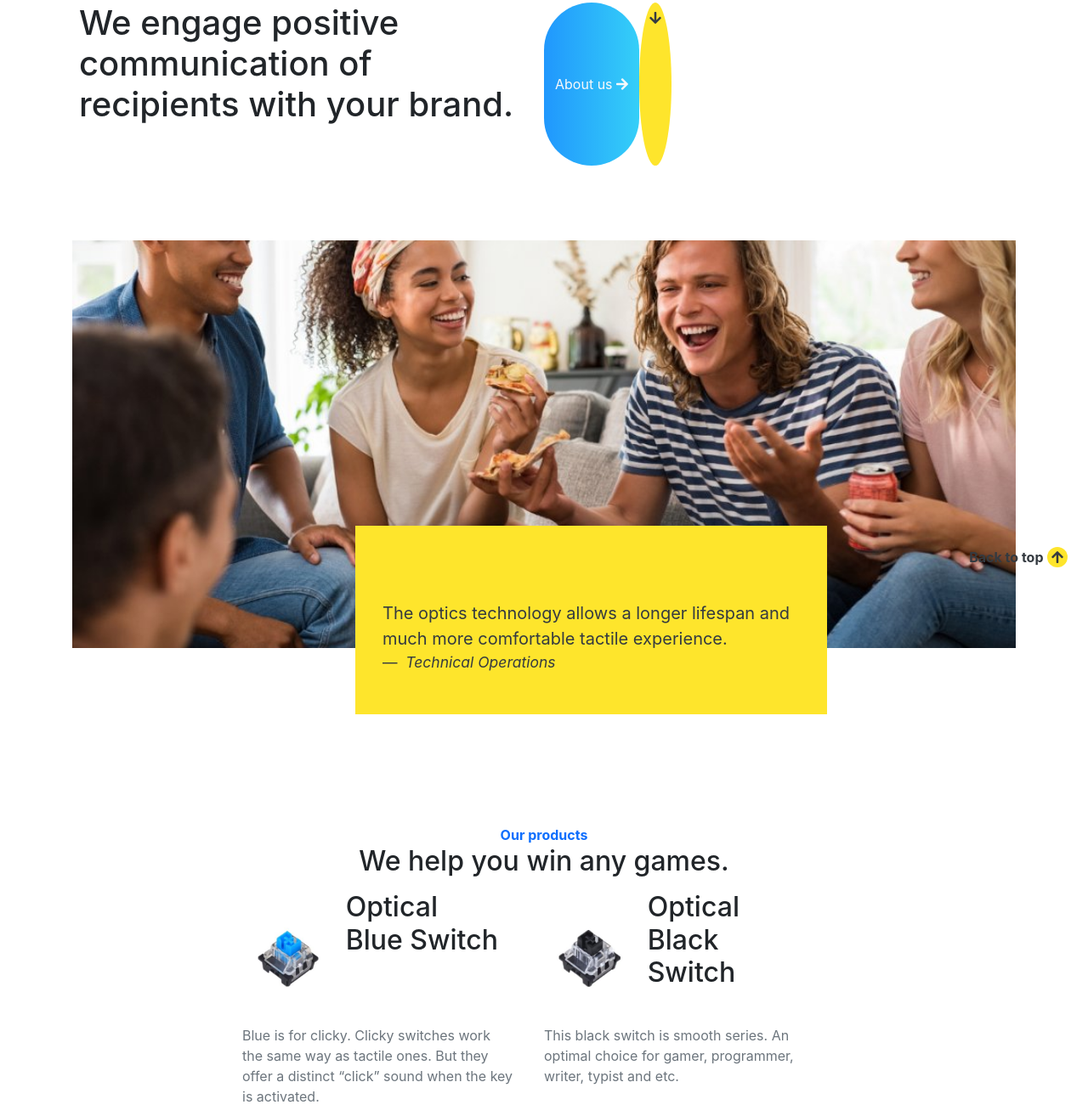
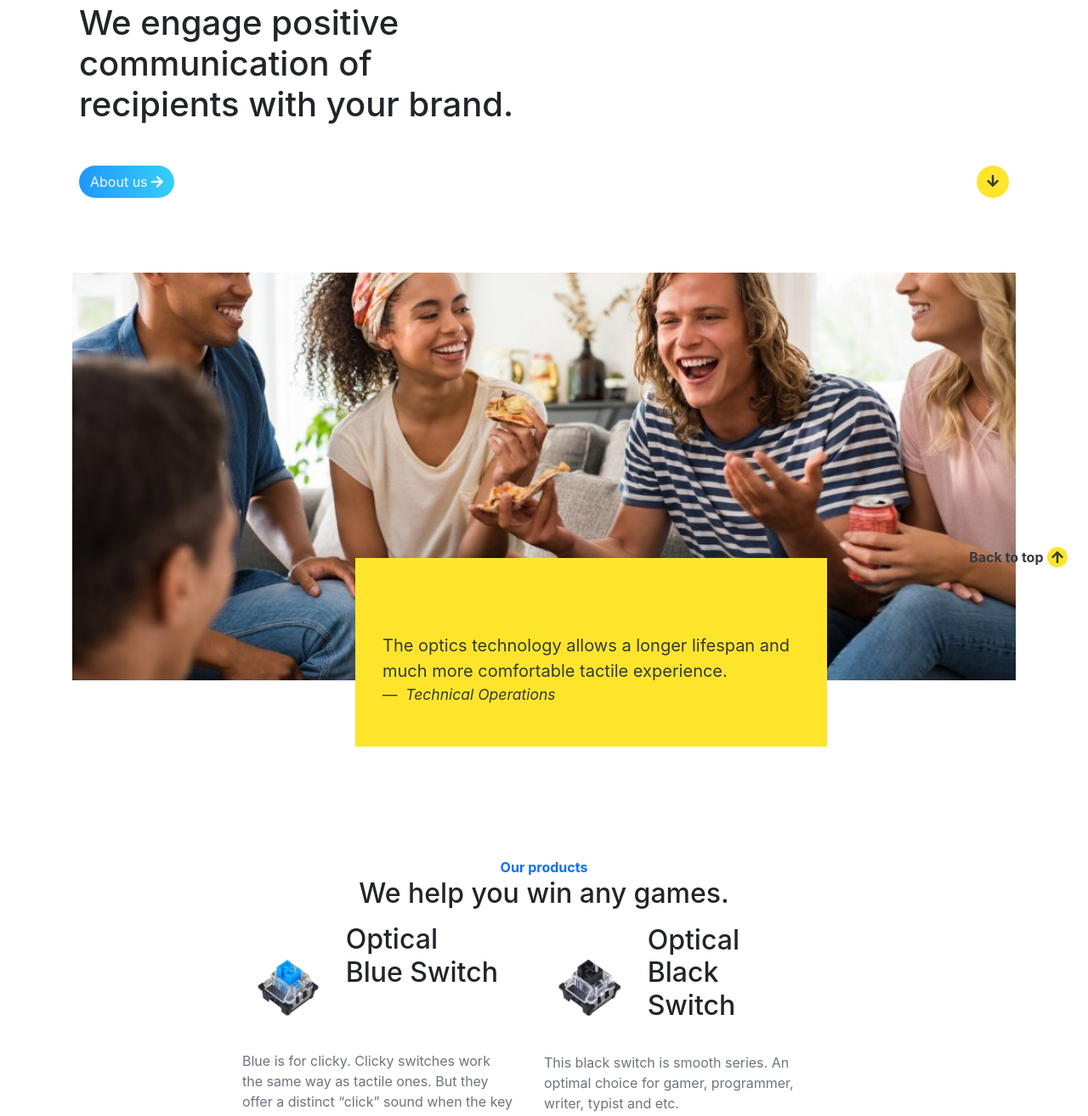
Before and after one commit to mcseptian/bootstrap-plate, a website: page index.html in a window 1280 px wide. Shown: the part 124-1438 px from the top of the page at 85% size. Drawn offline with nearby package versions, Linux system fonts and the light colour scheme.

Commit message:
chore(build): add row on about section.

```diff
--- a/assets/scss/project/_card.scss
+++ b/assets/scss/project/_card.scss
@@ -32,6 +32,7 @@
   .card__title {
     display: inline-block;
     height: 150px;
+    margin: auto;
   }
 
   .card__image {
--- a/index.html
+++ b/index.html
@@ -99,7 +99,8 @@
   <h1 class="col-sm-12 col-md-6 col-lg-6 mb-5">
     We engage positive communication of recipients with your brand.
   </h1>
-  <div class="d-flex flex-row justify-content-between">
+  <div class="col-sm-12 col-md-12 col-lg-12">
+    <div class=" d-flex flex-row justify-content-between">
       <button class="btn rounded-pill bgcolor--gradient-blue">
         <span class="text-light">
           About us <i class="fa fa-arrow-right"></i>
@@ -108,6 +109,7 @@
       <a href="#about" class="icon--large rounded-circle bgcolor--yellow">
         <i class="fa fa-arrow-down text-dark"></i>
       </a>
+    </div>
   </div>
 </section>
 
```
Also changed, not shown: assets/css/style.min.css, 2 other files. Lines whose indentation alone changed are shown as unchanged.
